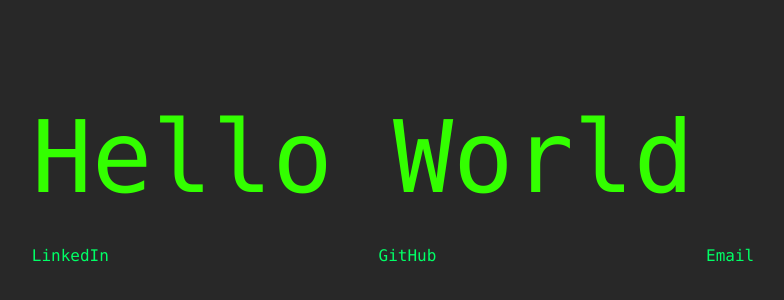
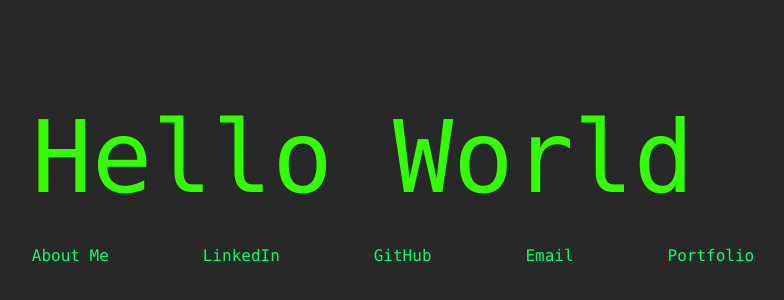
Before and after one commit to cat-friend/website, a plain HTML site: page index.html in a window 1280 px wide. Shown: the part 218-518 px from the top of the page, without its empty margins (247-1031 px from the left). Drawn offline with Linux system fonts and the light colour scheme.

Commit message:
added links to about me, portfolio, updated gitignore

```diff
--- a/index.html
+++ b/index.html
@@ -14,9 +14,11 @@
         <P>Hello World<span id="cursor">&nbsp;</span></P>
         <div id="info">
             <ul>
-                <li class="links"><a href="/#">LinkedIn</a></li>
+                <li class="links"><a href="#aboutme">About Me</a></li>
+                <li class="links"><a href="https://www.linkedin.com/in/denise-li-45350320/" target="_blank">LinkedIn</a></li>
                 <li class="links"><a href="http://github.com/cat-friend" target="_blank">GitHub</a></li>
-                <li class="links"><a href="/#">Email</a></li>
+                <li class="links"><a href="mailto:admin@denisepli.com" target="_blank">Email</a></li>
+                <li class="links"><a href="#portfolio">Portfolio</a></li>
             </ul>
         </div>
     </div>
--- a/main.css
+++ b/main.css
@@ -6,7 +6,8 @@
 
 body {
     font-family: Consolas, "Lucida Console", monospace;
-    display: flex;
+    display: grid;
+    grid-template-columns: 1fr auto 1fr;
     justify-content: center;
     align-items: center;
     box-sizing: border-box;
@@ -15,6 +16,9 @@ body {
     background-color: rgb(40, 40, 40);
 }
 
+#main {
+    grid-column: 2/3;
+}
 p {
     font-size: 100px;
 }
```
Also changed, not shown: 1 other file.
